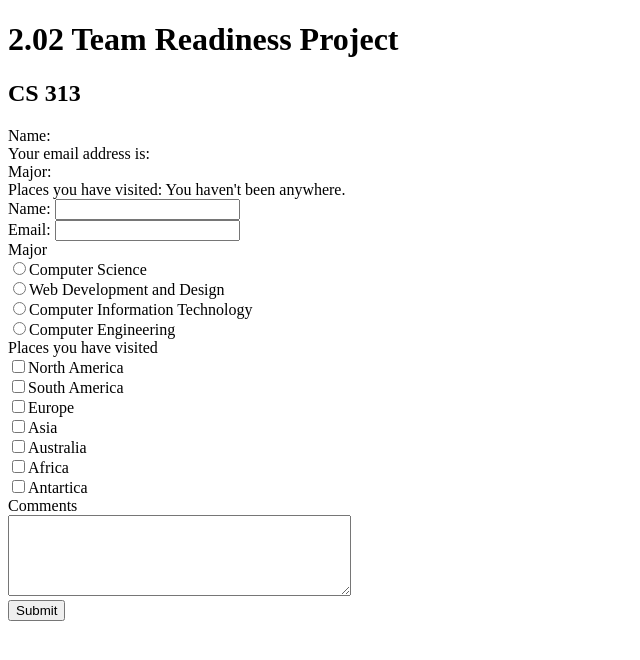
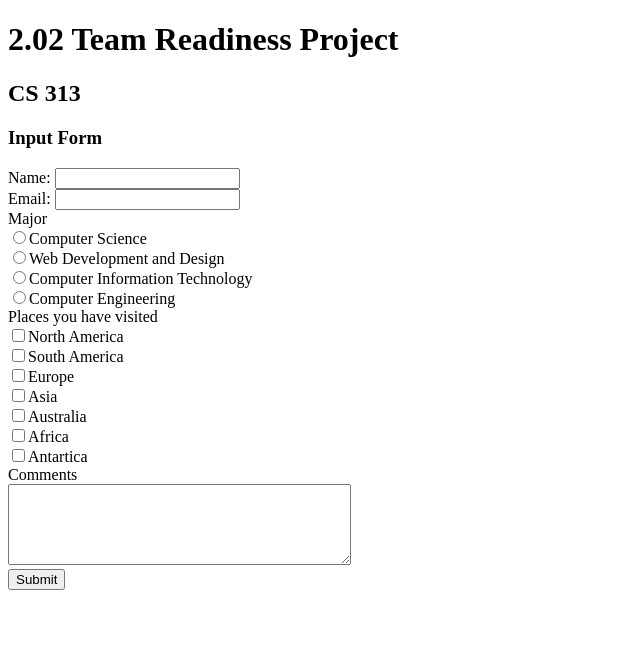
Before and after one commit to Bodily-Brad/CS313-Group, a PHP site: page / in a window 1280 px wide. Shown: the top 660 px of the page, without its empty margins (0-640 px from the left). Run offline with PHP 8.4, Linux system fonts and the light colour scheme.

Commit message:
All features added

```diff
--- /dev/null
+++ b/2.02/form.php
@@ -0,0 +1,57 @@
+<?php
+    // Handle vars
+    if (!isset($name)) $name="";
+    if (!isset($nameErr)) $nameErr = "";
+    if (!isset($email)) $email = "";
+    if (!isset($emailErr)) $emailErr = "";
+    if (!isset($major)) $major = "";
+    if (!isset($majorErr)) $majorErr = "";
+    if (!isset($places)) $places = array();
+    if (!isset($comments)) $comments = "";
+?>
+<h1>2.02 Team Readiness Project</h1>
+<h2>CS 313</h2>
+<h3>Input Form</h3>
+<form action="." method="POST" >
+    Name: <input name="name" value="<?=$name ?>"> <?= $nameErr?><br>
+    Email: <input name="email" value="<?=$email ?>"> <?=$emailErr ?><br>
+    <label>Major</label> <?=$majorErr?><br>
+    <input type="radio" name="major" value="Computer Science"
+        <?php if (isset($major) && $major=="Computer Science") echo "checked";?>
+    >Computer Science<br>
+    <input type="radio" name="major" value="Web Development and Design"
+        <?php if (isset($major) && $major=="Web Development and Design") echo "checked";?>
+    >Web Development and Design<br>
+    <input type="radio" name="major" value="Computer Information Technology"
+        <?php if (isset($major) && $major=="Computer Information Technology") echo "checked";?>
+    >Computer Information Technology<br>
+    <input type="radio" name="major" value="Computer Engineering"
+        <?php if (isset($major) && $major=="Computer Engineering") echo "checked";?>
+    >Computer Engineering<br>
+    <label>Places you have visited</label><br>
+    <input type="checkbox" name="places[]" value="North America"
+        <?php if (in_array("North America", $places)) echo "checked"; ?>
+        >North America<br>
+    <input type="checkbox" name="places[]" value="South America"
+        <?php if (in_array("South America", $places)) echo "checked"; ?>
+        >South America<br>
+    <input type="checkbox" name="places[]" value="Europe"
+        <?php if (in_array("Europe", $places)) echo "checked"; ?>
+        >Europe<br>
+    <input type="checkbox" name="places[]" value="Asia"
+        <?php if (in_array("Asia", $places)) echo "checked"; ?>
+           >Asia<br>
+    <input type="checkbox" name="places[]" value="Australia"
+        <?php if (in_array("Australia", $places)) echo "checked"; ?>
+           >Australia<br>
+    <input type="checkbox" name="places[]" value="Africa"
+        <?php if (in_array("Africa", $places)) echo "checked"; ?>
+           >Africa<br>
+    <input type="checkbox" name="places[]" value="Antartica"
+        <?php if (in_array("Antartica", $places)) echo "checked"; ?>
+           >Antartica<br>
+    Comments<br>
+    <textarea name="comments" rows="5" cols="40"><?=$comments?></textarea><br>
+    <input type="submit" value="Submit">
+    <input type="hidden" name="action" value="submit">
+</form>
--- a/2.02/index.php
+++ b/2.02/index.php
@@ -4,11 +4,28 @@ To change this license header, choose License Headers in Project Properties.
 To change this template file, choose Tools | Templates
 and open the template in the editor.
 -->
+
+<html>
+    <head>
+        <meta charset="UTF-8">
+        <title></title>
+    </head>
     <?php
-    $name = $email = $major = $comments = "";
-    $nameErr = $emailErr = $majorErr = "";
+    $action = "none";
+
+    // Get Vars
+        if ($_SERVER["REQUEST_METHOD"] == "POST") {
+            if (isset($_POST["action"]))
+                $action = $_POST["action"];
+        }
+        elseif ($_SERVER["REQUEST_METHOD"] == "GET") {
+            if (isset($_GET["action"]))
+                $action = $_GET["action"];
+        }
+
+    //$name = $email = $major = $comments = "";
+    //$nameErr = $emailErr = $majorErr = "";
     $places = array();
-    $valid = true;
 
     if ($_SERVER["REQUEST_METHOD"] == "POST") {
 
@@ -46,6 +63,25 @@ and open the template in the editor.
         $comments = cleanInput($_POST["comments"]);
     }
 
+    ?>
+
+    <body>
+        <?php
+            switch ($action)
+            {
+                case "submit":
+                    if (isset($nameErr) || isset($emailErr) || isset($majorErr))
+                        include "form.php";
+                    else
+                        include "results.php";
+                    break;
+                default:
+                    include "form.php";
+                    break;
+            }
+        ?>
+
+        <?php
         function cleanInput($input) {
           $input = trim($input);
           $input = stripslashes($input);
@@ -54,62 +90,5 @@ function cleanInput($input) {
         }
         ?>
 
-
-<html>
-    <head>
-        <meta charset="UTF-8">
-        <title></title>
-    </head>
-    <body>
-        <h1>2.02 Team Readiness Project</h1>
-        <h2>CS 313</h2>
-        <?php
-            include "results.php";
-        ?>
-        <form action="<?php echo htmlspecialchars($_SERVER["PHP_SELF"]);?>" method="POST" >
-            Name: <input name="name" value="<?=$name ?>"> <?=$nameErr?><br>
-            Email: <input name="email" value="<?=$email ?>"> <?=$emailErr?><br>
-            <label>Major</label> <?=$majorErr?><br>
-            <input type="radio" name="major" value="Computer Science"
-                <?php if (isset($major) && $major=="Computer Science") echo "checked";?>
-            >Computer Science<br>
-            <input type="radio" name="major" value="Web Development and Design"
-                <?php if (isset($major) && $major=="Web Development and Design") echo "checked";?>
-            >Web Development and Design<br>
-            <input type="radio" name="major" value="Computer Information Technology"
-                <?php if (isset($major) && $major=="Computer Information Technology") echo "checked";?>
-            >Computer Information Technology<br>
-            <input type="radio" name="major" value="Computer Engineering"
-                <?php if (isset($major) && $major=="Computer Engineering") echo "checked";?>
-            >Computer Engineering<br>
-            <label>Places you have visited</label><br>
-            <input type="checkbox" name="places[]" value="North America"
-                <?php if (in_array("North America", $places)) echo "checked"; ?>
-                >North America<br>
-            <input type="checkbox" name="places[]" value="South America"
-                <?php if (in_array("South America", $places)) echo "checked"; ?>
-                >South America<br>
-            <input type="checkbox" name="places[]" value="Europe"
-                <?php if (in_array("Europe", $places)) echo "checked"; ?>
-                >Europe<br>
-            <input type="checkbox" name="places[]" value="Asia"
-                <?php if (in_array("Asia", $places)) echo "checked"; ?>
-                   >Asia<br>
-            <input type="checkbox" name="places[]" value="Australia"
-                <?php if (in_array("Australia", $places)) echo "checked"; ?>
-                   >Australia<br>
-            <input type="checkbox" name="places[]" value="Africa"
-                <?php if (in_array("Africa", $places)) echo "checked"; ?>
-                   >Africa<br>
-            <input type="checkbox" name="places[]" value="Antartica"
-                <?php if (in_array("Antartica", $places)) echo "checked"; ?>
-                   >Antartica<br>
-            Comments<br>
-            <textarea name="comments" rows="5" cols="40"><?=$comments?></textarea><br>
-            <input type="submit" value="Submit">
-        </form>
-        <?php
-        // put your code here
-        ?>
     </body>
 </html>
--- a/2.02/results.php
+++ b/2.02/results.php
@@ -1,10 +1,25 @@
+<!DOCTYPE html>
 <html>
+<?php
+    // Handle vars
+    if (!isset($name)) $name="";
+    if (!isset($nameErr)) $nameErr = "";
+    if (!isset($email)) $email = "";
+    if (!isset($emailErr)) $emailErr = "";
+    if (!isset($major)) $major = "";
+    if (!isset($majorErr)) $majorErr = "";
+    if (!isset($places)) $places = array();
+    if (!isset($comments)) $comments = "";
+?>
+
     <body>
-
-Name: <?php echo $name; ?><br>
-Your email address is: <?php echo $email; ?><br>
-Major: <?php echo $major; ?><br>
-Places you have visited:
+    <h1>2.02 Team Readiness Project</h1>
+    <h2>CS 313</h2>
+    <h3>Details</h3>
+        Name: <?php echo $name; ?><br><br>
+        Your email address is: <a href="mailto:<?=$email?>"><?php echo $email; ?></a><br><br>
+        Major: <?php echo $major; ?><br><br>
+        Places you have visited:<br>
 
         <?php
           if(empty($places))
@@ -17,10 +32,10 @@ Places you have visited:
 
             for($i=0; $i < $count; $i++)
             {
-      echo($places[$i] . " ");
+              echo($places[$i] . "<BR>");
             }
           }
-  ?>
-
+          ?><br>
+        Comments: <?=$comments ?><br>
   </body>
 </html>
```
Lines whose indentation alone changed are shown as unchanged.
